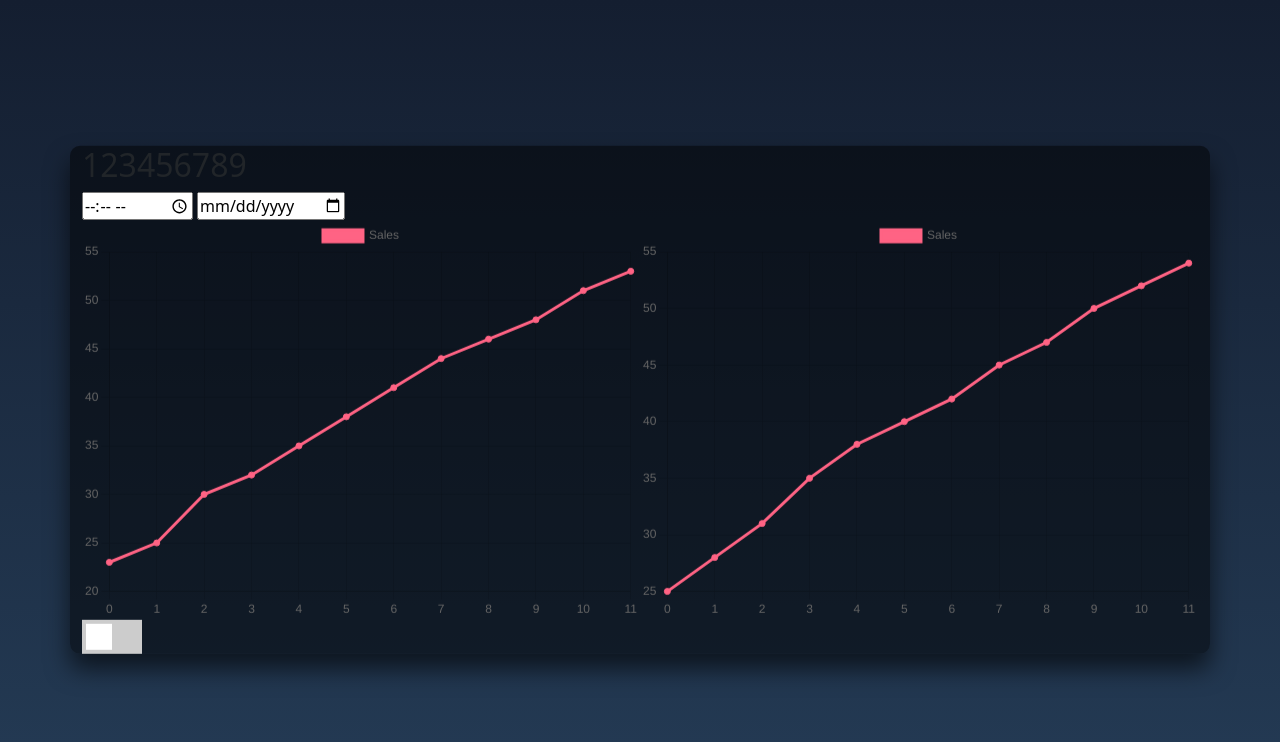
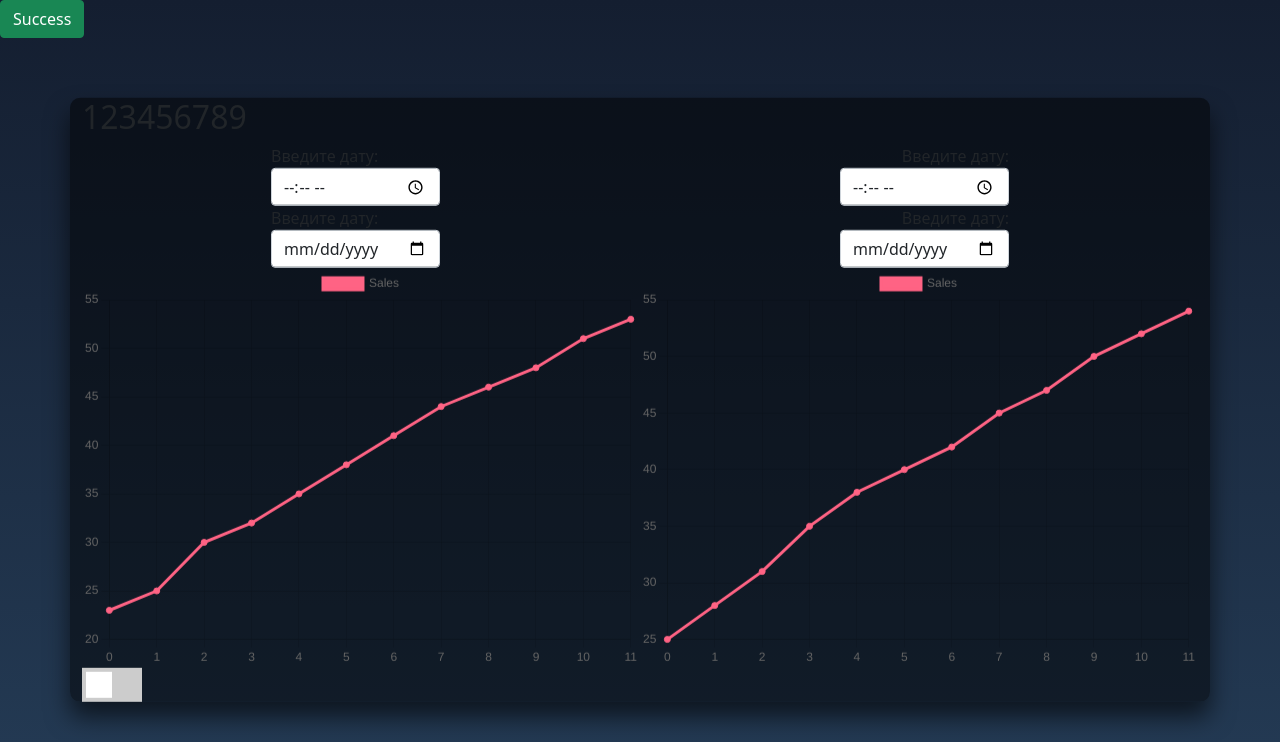
Before and after one commit to MotoIlyuha/UG-master, a Flask app: a page that uses templates/customer.html in a window 1280 px wide. Shown: the top 742 px of the page. Run offline with Flask 3, Linux system fonts and the light colour scheme.

Commit message:
add button

```diff
--- a/templates/customer.html
+++ b/templates/customer.html
@@ -6,14 +6,33 @@
 
 {% block body %}
 <div class="header"></div>
+<button type="button" class="btn btn-success">Success</button>
 <div class="container">
 	<div class="up-part">
 		<div class="right-part"></div>
 		<div class="center-part">
 			<h2>123456789</h2>
-			<form method="post">
-				<input type="time" id="time" name="time"/>
-				<input type="date" id="date" name="date"/>
+			<form method="post" style="display: flex; justify-content: center;">
+				<div style="text-align: left; margin-right: 25rem;">
+					<div class="form-group">
+						<label for="inputTime">Введите дату:</label>
+						<input type="time" class="form-control">
+					</div>
+					<div class="form-group">
+						<label for="inputDate">Введите дату:</label>
+						<input type="date" class="form-control">
+					</div>
+				</div>
+				<div style="text-align: right;">
+					<div class="form-group">
+						<label for="inputTime">Введите дату:</label>
+						<input type="time" class="form-control">
+					</div>
+					<div class="form-group">
+						<label for="inputDate">Введите дату:</label>
+						<input type="date" class="form-control">
+					</div>
+				</div>
 			</form>
 		</div>
 		<div class="left-part"></div>
```
